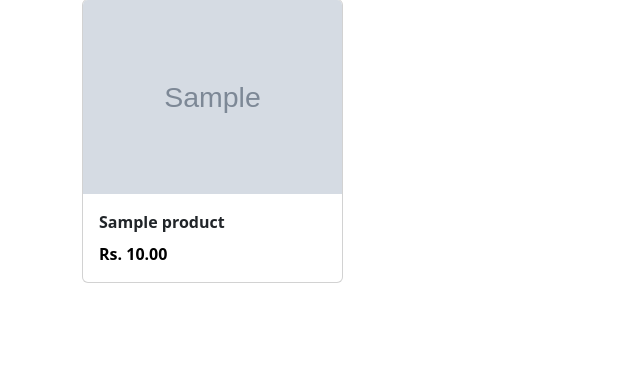
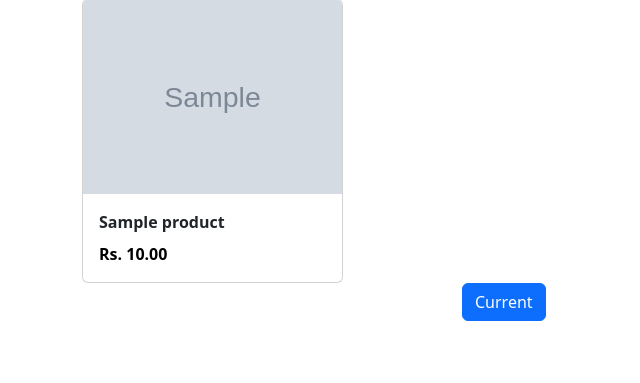
Before and after one commit to prateekkumaroriginal/Forsale_project, a Django app: page / in a window 1280 px wide. Shown: the part 73-456 px from the top of the page, without its empty margins (0-640 px from the left). Run offline with Django 4.2, Linux system fonts and the light colour scheme; tables that the repository leaves empty hold one stand-in row (values such as "Sample post"); grey boxes marked "Sample" are stand-in pictures.

Commit message:
Implement pagination

```diff
--- a/forsale_project/shop/templates/shop/index.html
+++ b/forsale_project/shop/templates/shop/index.html
@@ -11,6 +11,7 @@
   </head>
   <body>
     <div class="container">
+
         <div class="row">
             <div class="col-md-12">
                 <form class="card card-sm">
@@ -25,6 +26,7 @@
                 </form>
             </div>
         </div>
+
         <div class="row">
             {% for product in product_objects %}
             <div class="col-md-3">
@@ -42,6 +44,29 @@
             </div>
             {% endfor %}
         </div>
+
+        <div class="row">
+            <div class="col-md-3 offset-md-4">
+                <ul class="pagination">
+                    {% if product_objects.has_previous %}
+                        <li class="page-item">
+                            <a class="page-link" href="?page={{product_objects.previous_page_number}}">Prev</a>
+                        </li>
+                        {% endif %}
+
+                        <li class="page-item active">
+                            <a class="page-link" href="?page={{product_objects.number}}">Current</a>
+                        </li>
+
+
+                    {% if product_objects.has_next %}
+                        <li class="page-item">
+                            <a class="page-link" href="?page={{product_objects.next_page_number}}">Next</a>
+                        </li>
+                    {% endif %}
+                </ul>
+            </div>
+        </div>
     </div>
 
 
--- a/forsale_project/shop/views.py
+++ b/forsale_project/shop/views.py
@@ -1,11 +1,20 @@
 from django.shortcuts import render
 from .models import Product
+from django.core.paginator import Paginator
 
 # Create your views here.
 
 def index(request):
     product_objects = Product.objects.all()
+
+    # search code
     item_name = request.GET.get('item_name')
     if item_name is not None and item_name != "":
         product_objects = product_objects.filter(title__icontains=item_name)
+
+    # pagination
+    paginator = Paginator(product_objects, 2)
+    page = request.GET.get('page')
+    product_objects = paginator.get_page(page)
+
     return render(request, 'shop/index.html', {"product_objects":product_objects})
```
